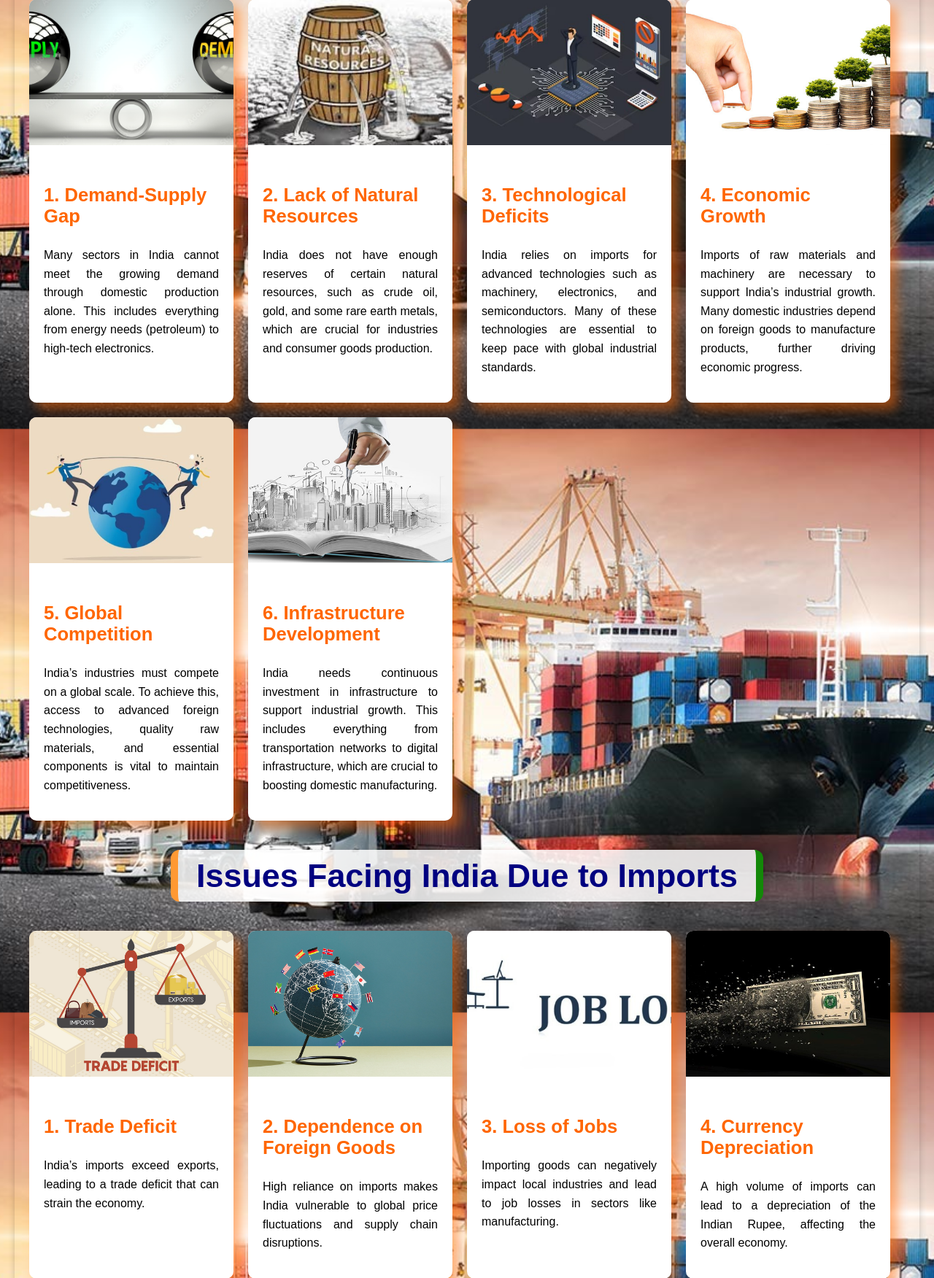
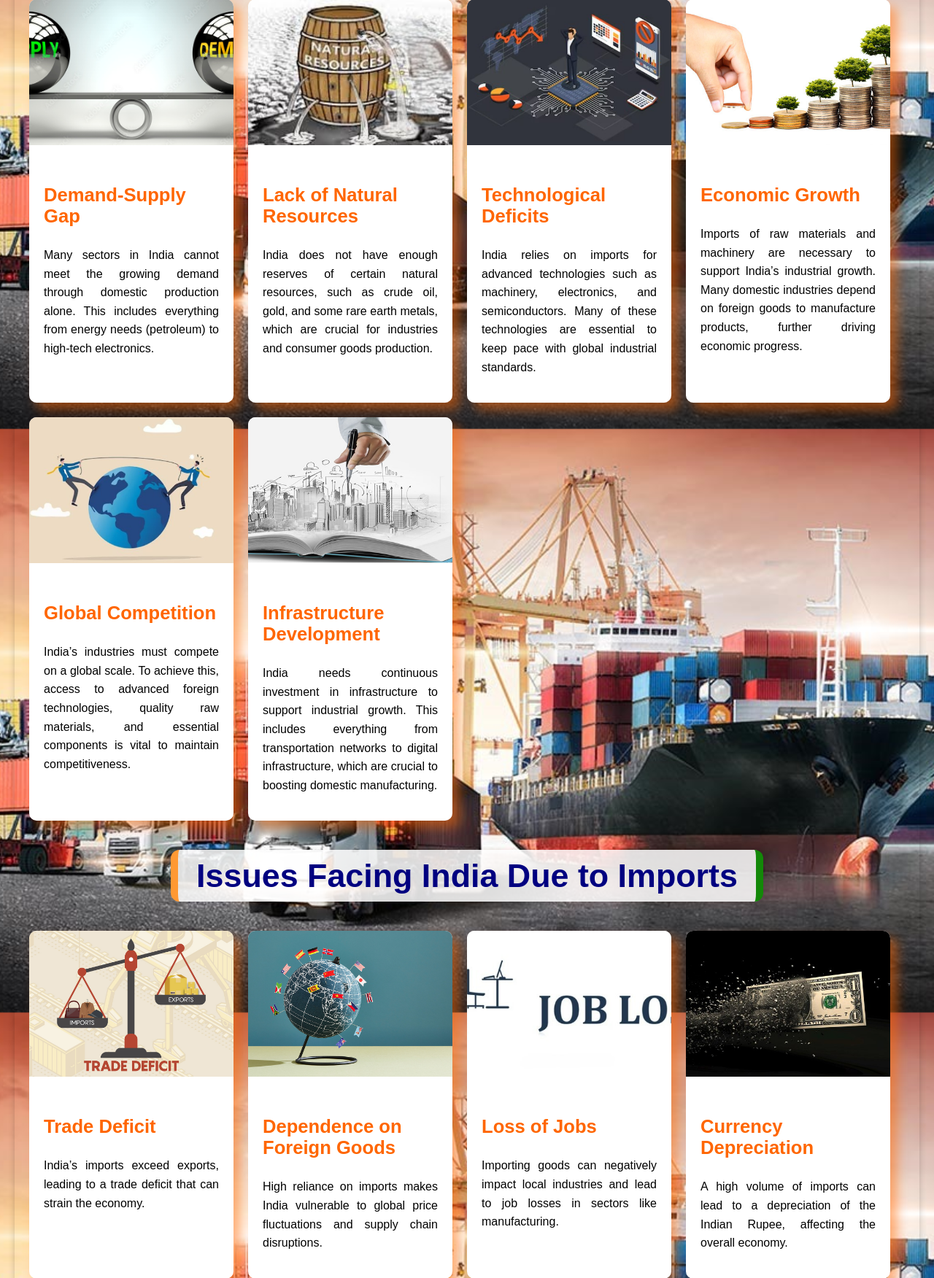
Before and after one commit to BRUNDAVANAMSUREKHA/Imports-In-India, a PHP site: page /import.php in a window 1280 px wide. Shown: the part 212-1964 px from the top of the page at 73% size. Run offline with PHP 8.4, Linux system fonts and the light colour scheme.

Commit message:
Update import.php

```diff
--- a/pages/import.php
+++ b/pages/import.php
@@ -7,6 +7,12 @@
     <meta name="viewport" content="width=device-width, initial-scale=1.0">
     <title>Imports in India</title>
     <link rel="stylesheet" href="../public/css/import.css"> <!-- External CSS File -->
+    <link rel="icon" type="image/png" href="/import/public/images/favicon/favicon-96x96.png" sizes="96x96" />
+    <link rel="icon" type="image/svg+xml" href="/import/public/images/favicon/favicon.svg" />
+    <link rel="shortcut icon" href="/import/public/images/favicon/favicon.ico" />
+    <link rel="apple-touch-icon" sizes="180x180" href="/import/public/images/favicon/apple-touch-icon.png" />
+    <link rel="manifest" href="/import/public/images/favicon/site.webmanifest" />
+    <meta name="apple-mobile-web-app-title" content="MyWebSite" />
 </head>
 <body>
     <!-- Navbar -->
@@ -24,42 +30,42 @@
             <div class="card">
                 <img src="../public/images/imports/section1/card1.jpg" alt="Demand-Supply Gap">
                 <div class="card-content">
-                    <h4>1. Demand-Supply Gap</h4>
+                    <h4>Demand-Supply Gap</h4>
                     <p>Many sectors in India cannot meet the growing demand through domestic production alone. This includes everything from energy needs (petroleum) to high-tech electronics.</p>
                 </div>
             </div>
             <div class="card">
                 <img src="../public/images/imports/section1/card2.jpeg" alt="Lack of Natural Resources">
                 <div class="card-content">
-                    <h4>2. Lack of Natural Resources</h4>
+                    <h4>Lack of Natural Resources</h4>
                     <p>India does not have enough reserves of certain natural resources, such as crude oil, gold, and some rare earth metals, which are crucial for industries and consumer goods production.</p>
                 </div>
             </div>
             <div class="card">
                 <img src="../public/images/imports/section1/card3.jpg" alt="Technological Deficits">
                 <div class="card-content">
-                    <h4>3. Technological Deficits</h4>
+                    <h4>Technological Deficits</h4>
                     <p>India relies on imports for advanced technologies such as machinery, electronics, and semiconductors. Many of these technologies are essential to keep pace with global industrial standards.</p>
                 </div>
             </div>
             <div class="card">
                 <img src="../public/images/imports/section1/card4.png" alt="Economic Growth">
                 <div class="card-content">
-                    <h4>4. Economic Growth</h4>
+                    <h4>Economic Growth</h4>
                     <p>Imports of raw materials and machinery are necessary to support India’s industrial growth. Many domestic industries depend on foreign goods to manufacture products, further driving economic progress.</p>
                 </div>
             </div>
             <div class="card">
                 <img src="../public/images/imports/section1/card5.jpg" alt="Global Competition">
                 <div class="card-content">
-                    <h4>5. Global Competition</h4>
+                    <h4>Global Competition</h4>
                     <p>India’s industries must compete on a global scale. To achieve this, access to advanced foreign technologies, quality raw materials, and essential components is vital to maintain competitiveness.</p>
                 </div>
             </div>
             <div class="card">
                 <img src="../public/images/imports/section1/card6.jpg" alt="Infrastructure Development">
                 <div class="card-content">
-                    <h4>6. Infrastructure Development</h4>
+                    <h4>Infrastructure Development</h4>
                     <p>India needs continuous investment in infrastructure to support industrial growth. This includes everything from transportation networks to digital infrastructure, which are crucial to boosting domestic manufacturing.</p>
                 </div>
             </div>
@@ -69,28 +75,28 @@
             <div class="card">
                 <img src="../public/images/imports/section1/card7.jpg" alt="Trade Deficit">
                 <div class="card-content">
-                    <h4>1. Trade Deficit</h4>
+                    <h4>Trade Deficit</h4>
                     <p>India’s imports exceed exports, leading to a trade deficit that can strain the economy.</p>
                 </div>
             </div>
             <div class="card">
                 <img src="../public/images/imports/section1/card8.jpg" alt="Dependence on Foreign Goods">
                 <div class="card-content">
-                    <h4>2. Dependence on Foreign Goods</h4>
+                    <h4>Dependence on Foreign Goods</h4>
                     <p>High reliance on imports makes India vulnerable to global price fluctuations and supply chain disruptions.</p>
                 </div>
             </div>
             <div class="card">
                 <img src="../public/images/imports/section1/card9.jpg" alt="Loss of Jobs">
                 <div class="card-content">
-                    <h4>3. Loss of Jobs</h4>
+                    <h4>Loss of Jobs</h4>
                     <p>Importing goods can negatively impact local industries and lead to job losses in sectors like manufacturing.</p>
                 </div>
             </div>
             <div class="card">
                 <img src="../public/images/imports/section1/card10.jpg" alt="Currency Depreciation">
                 <div class="card-content">
-                    <h4>4. Currency Depreciation</h4>
+                    <h4>Currency Depreciation</h4>
                     <p>A high volume of imports can lead to a depreciation of the Indian Rupee, affecting the overall economy.</p>
                 </div>
             </div>
@@ -104,7 +110,7 @@
             <div class="card">
                 <img src="../public/images/imports/section2/card1.jpg" alt="Petroleum Products">
                 <div class="card-content">
-                    <h4>1. Petroleum Products</h4>
+                    <h4>Petroleum Products</h4>
                     <p><strong>Origin Countries</strong>: Iraq, Saudi Arabia, UAE, Russia, and the USA.</p>
                     <p><strong>Imported States</strong>: Maharashtra, Gujarat, Tamil Nadu.</p>
                     <p><strong>Reason for Importing</strong>: India relies heavily on crude oil to meet its energy needs, as domestic production is insufficient. Petroleum products are also critical for transportation, industries, and power generation.</p>
@@ -113,7 +119,7 @@
             <div class="card">
                 <img src="../public/images/imports/section2/card2.jpg" alt="Electronic Goods">
                 <div class="card-content">
-                    <h4>2. Electronic Goods</h4>
+                    <h4>Electronic Goods</h4>
                     <p><strong>Origin Countries</strong>: China, South Korea, Vietnam, Taiwan.</p>
                     <p><strong>Imported States</strong>: Karnataka, Maharashtra, Tamil Nadu.</p>
                     <p><strong>Reason for Importing</strong>: The growing demand for electronics, such as smartphones, laptops, semiconductors, and consumer gadgets, outpaces domestic manufacturing capabilities. India’s electronics market is one of the fastest-growing sectors, leading to increased imports.</p>
@@ -122,7 +128,7 @@
             <div class="card">
                 <img src="../public/images/imports/section2/card3.jpg" alt="Precious Metals">
                 <div class="card-content">
-                    <h4>3. Precious Metals (Gold and Silver)</h4>
+                    <h4>Precious Metals (Gold and Silver)</h4>
                     <p><strong>Origin Countries</strong>: Switzerland, UAE, South Africa.</p>
                     <p><strong>Imported States</strong>: Maharashtra, Kerala, Gujarat.</p>
                     <p><strong>Reason for Importing</strong>: India has a high demand for gold and silver, driven by cultural factors such as weddings, festivals, and investments. Despite having some domestic reserves, these precious metals are not enough to meet the demand, thus prompting significant imports.</p>
@@ -131,7 +137,7 @@
             <div class="card">
                 <img src="../public/images/imports/section2/card4.jpg" alt="Machinery and Equipment">
                 <div class="card-content">
-                    <h4>4. Machinery and Equipment</h4>
+                    <h4>Machinery and Equipment</h4>
                     <p><strong>Origin Countries</strong>: Germany, China, Japan, South Korea.</p>
                     <p><strong>Imported States</strong>: Maharashtra, Gujarat, Tamil Nadu.</p>
                     <p><strong>Reason for Importing</strong>: To support industrial growth, infrastructure development, and technological advancements, India imports a variety of machinery and equipment. This includes machines for manufacturing, construction, and the energy sector.</p>
@@ -140,7 +146,7 @@
             <div class="card">
                 <img src="../public/images/imports/section2/card5.jpg" alt="Organic Chemicals">
                 <div class="card-content">
-                    <h4>5. Organic Chemicals</h4>
+                    <h4>Organic Chemicals</h4>
                     <p><strong>Origin Countries</strong>: China, Saudi Arabia, Germany.</p>
                     <p><strong>Imported States</strong>: Gujarat, Maharashtra.</p>
                     <p><strong>Reason for Importing</strong>: Organic chemicals are used in industries like pharmaceuticals, textiles, and plastics. India lacks sufficient domestic production capacity to meet the growing demand for these chemicals.</p>
@@ -149,7 +155,7 @@
             <div class="card">
                 <img src="../public/images/imports/section2/card6.jpg" alt="Fertilizers">
                 <div class="card-content">
-                    <h4>6. Fertilizers</h4>
+                    <h4>Fertilizers</h4>
                     <p><strong>Origin Countries</strong>: Russia, China, Saudi Arabia.</p>
                     <p><strong>Imported States</strong>: Punjab, Uttar Pradesh, Maharashtra.</p>
                     <p><strong>Reason for Importing</strong>: India’s agricultural sector requires a large amount of fertilizers to increase crop yields. Due to limited local production of certain fertilizers, imports are necessary to meet the needs of farmers.</p>
@@ -158,7 +164,7 @@
             <div class="card">
                 <img src="../public/images/imports/section2/card7.jpg" alt="Iron and Steel">
                 <div class="card-content">
-                    <h4>7. Iron and Steel</h4>
+                    <h4>Iron and Steel</h4>
                     <p><strong>Origin Countries</strong>: South Korea, China, Japan.</p>
                     <p><strong>Imported States</strong>: Maharashtra, Gujarat.</p>
                     <p><strong>Reason for Importing</strong>: Iron and steel are crucial for infrastructure development, construction, and manufacturing industries. Despite having a substantial domestic industry, India imports high-quality steel for specialized uses in construction, automotive, and other sectors.</p>
@@ -174,42 +180,42 @@
             <div class="card">
                 <img src="../public/images/imports/section3/card1.jpg" alt="Boost Domestic Production">
                 <div class="card-content">
-                    <h4>1. Boost Domestic Production</h4>
+                    <h4>Boost Domestic Production</h4>
                     <p>Encourage local manufacturing through initiatives like <b>Make in India</b> and <b>Atmanirbhar Bharat</b>. This will reduce the need for imported goods by increasing the production capacity of domestic industries.</p>
                 </div>
             </div>
             <div class="card">
                 <img src="../public/images/imports/section3/card2.jpg" alt="Enhance Renewable Energy">
                 <div class="card-content">
-                    <h4>2. Enhance Renewable Energy</h4>
+                    <h4>Enhance Renewable Energy</h4>
                     <p>Invest in renewable energy sources such as solar, wind, and bioenergy. This will reduce India’s dependency on imported fossil fuels like coal and oil, which are necessary for power generation.</p>
                 </div>
             </div>
             <div class="card">
                 <img src="../public/images/imports/section3/card3.jpeg" alt="Promote Recycling">
                 <div class="card-content">
-                    <h4>3. Promote Recycling</h4>
+                    <h4>Promote Recycling</h4>
                     <p>Encourage the recycling of materials, especially precious metals and electronics. This can reduce the need to import gold, silver, and other valuable materials, thereby cutting down on foreign expenditure.</p>
                 </div>
             </div>
             <div class="card">
                 <img src="../public/images/imports/section3/card4.jpg" alt="Develop Technology">
                 <div class="card-content">
-                    <h4>4. Develop Technology</h4>
+                    <h4>Develop Technology</h4>
                     <p>Focus on developing indigenous technologies for sectors like electronics, machinery, and chemicals. By reducing the need for imported tech, India can build a self-reliant industrial base.</p>
                 </div>
             </div>
             <div class="card">
                 <img src="../public/images/imports/section3/card5.jpg" alt="Global Competition">
                 <div class="card-content">
-                    <h4>5. Global Competition</h4>
+                    <h4>Global Competition</h4>
                     <p>India's industries must compete on a global scale. To achieve this, access to advanced foreign technologies, quality raw materials, and essential components is vital to maintain competitiveness.</p>
                 </div>
             </div>
             <div class="card">
                 <img src="../public/images/imports/section3/card6.jpg" alt="Sustainable Agriculture">
                 <div class="card-content">
-                    <h4>6. Sustainable Agriculture</h4>
+                    <h4>Sustainable Agriculture</h4>
                     <p>Adopt practices that enhance agricultural productivity while minimizing environmental impact. Focusing on sustainability will help India reduce the need for importing food and raw agricultural materials.</p>
                 </div>
             </div>
```
